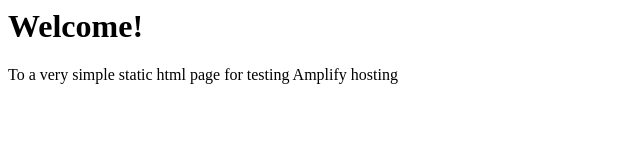
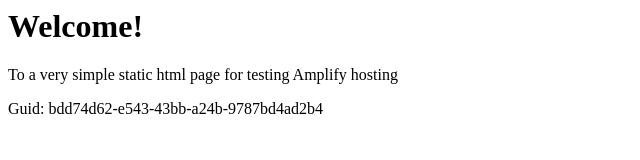
Before and after one commit to aws-aemilia-bah/Github-PR-Commit-Integration-Test-DoNotTouch-v1-preprod-me-south-1, a website: page src/index.html in a window 1280 px wide. Shown: the whole page, without its empty margins (0-640 px from the left). Drawn offline with Linux system fonts and the light colour scheme.

Commit message:
commit from integ tests

```diff
--- a/src/index.html
+++ b/src/index.html
@@ -1,3 +1,5 @@
+
+
 <html lang="en">
 
 <head>
@@ -10,6 +12,6 @@
 <body>
     <h1>Welcome!</h1>
     <p>To a very simple static html page for testing Amplify hosting</p>
-</body>
+    <p>Guid: bdd74d62-e543-43bb-a24b-9787bd4ad2b4</p></body>
 
 </html>
```
